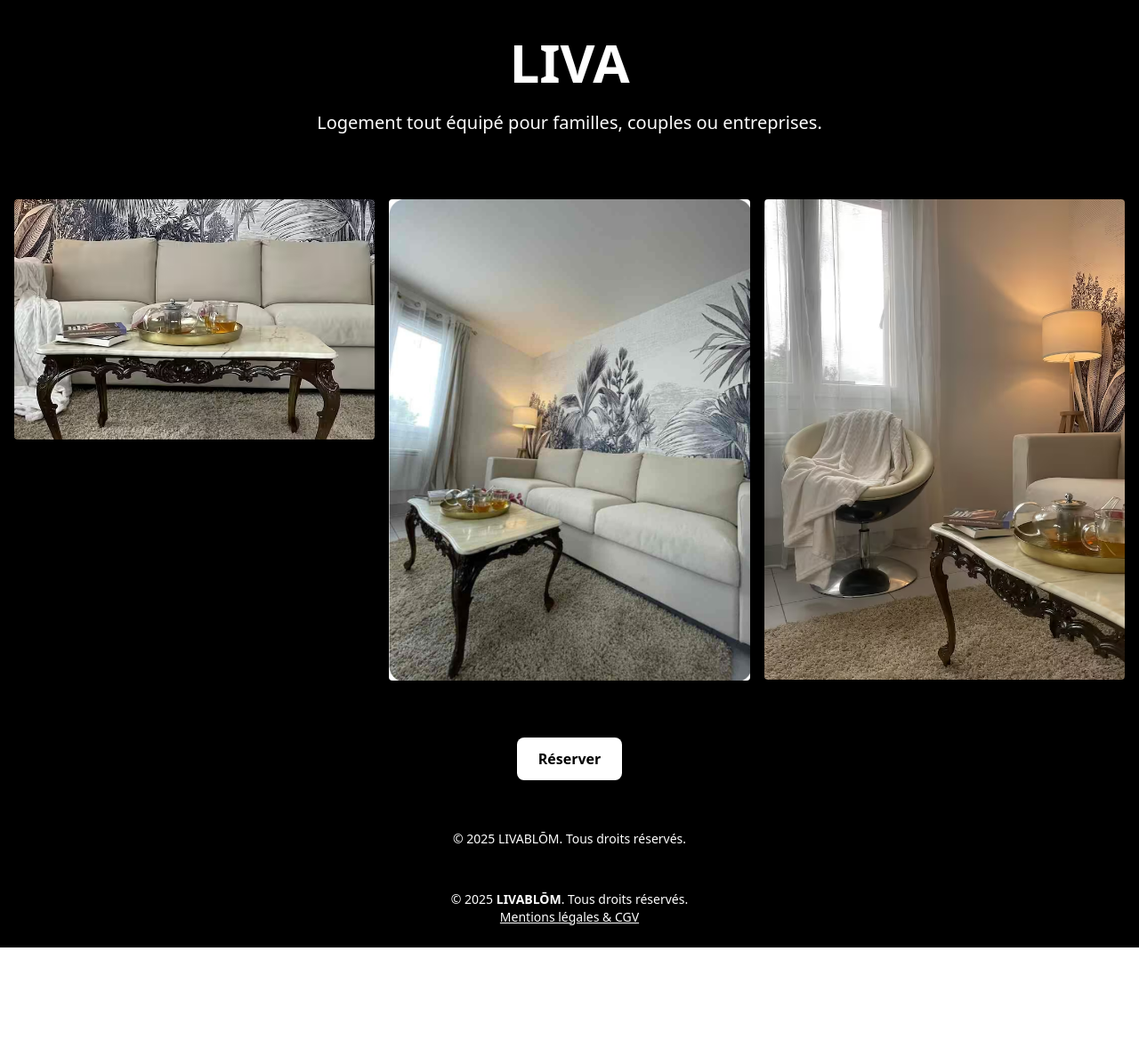
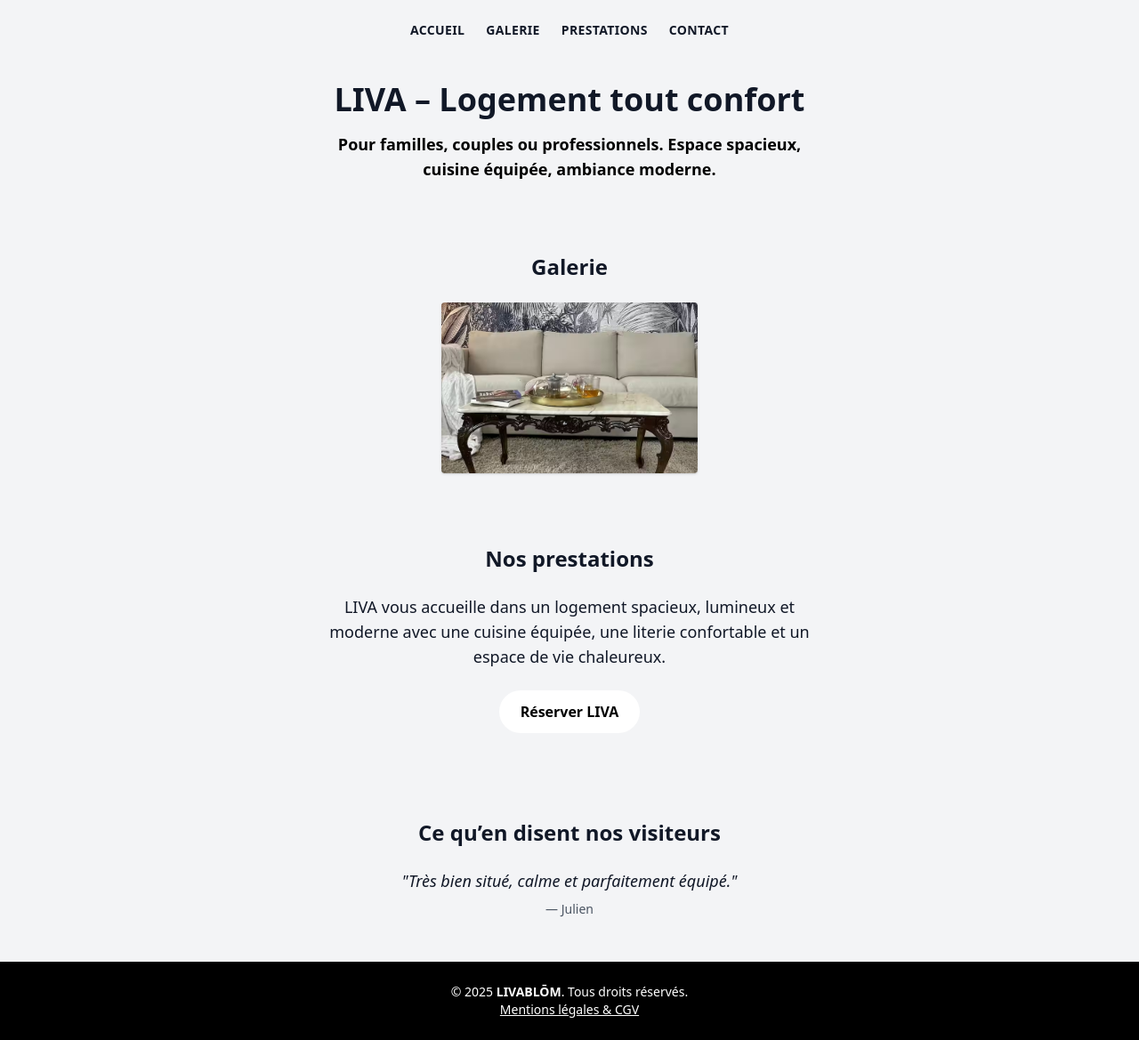
Before and after one commit to LIVABLOM/LIVABLOM, a Jekyll site: the page built from liva.md, in a window 1280 px wide. Shown: the whole page at 89% size. Built offline with Jekyll 4.4.1, drawn with Linux system fonts in a browser that asks for light colours; before the commit the page ends 1065 px from its top, so only the background shows below that.

Commit message:
Update liva.md

```diff
--- a/liva.md
+++ b/liva.md
@@ -1,35 +1,86 @@
 ---
 layout: default
-title: LIVA
+title: LIVA – Logement tout confort
+permalink: /liva
 ---
 
-<div class="bg-black text-white min-h-screen flex flex-col justify-between">
+<div class="bg-gray-100 min-h-screen px-4 text-center">
 
-  <section class="text-center px-4 py-10">
-    <h1 class="text-4xl md:text-6xl font-bold mb-6">LIVA</h1>
-    <p class="text-lg md:text-xl max-w-xl mx-auto">Logement tout équipé pour familles, couples ou entreprises.</p>
+  <!-- MENU DE NAVIGATION -->
+  <nav class="flex justify-center space-x-6 py-6 text-sm font-semibold uppercase tracking-wide">
+    <a href="{{ site.baseurl }}/" class="hover:underline">Accueil</a>
+    <a href="#galerie" class="hover:underline">Galerie</a>
+    <a href="#prestations" class="hover:underline">Prestations</a>
+    <a href="{{ site.baseurl }}/contact" class="hover:underline">Contact</a>
+  </nav>
+
+  <!-- SECTION ACCUEIL -->
+  <section id="accueil" class="py-6">
+    <h1 class="text-4xl font-bold mb-4">LIVA – Logement tout confort</h1>
+    <p class="text-lg max-w-xl mx-auto mb-6">
+      <strong class="text-black">
+        Pour familles, couples ou professionnels. Espace spacieux, cuisine équipée, ambiance moderne.
+      </strong>
+    </p>
   </section>
 
-  <section class="py-8 px-4">
-    <div class="grid grid-cols-1 sm:grid-cols-2 md:grid-cols-3 gap-4">
-      <a href="/assets/images/salon1.jpg" data-lightbox="liva">
-        <img src="/assets/images/salon1.jpg" alt="LIVA 1" class="w-full h-auto rounded shadow" />
+  <!-- SECTION GALERIE -->
+  <section id="galerie" class="py-8">
+    <h2 class="text-2xl font-bold mb-6">Galerie</h2>
+    <div class="flex justify-center">
+      <a href="{{ site.baseurl }}/assets/images/salon1.jpg" data-lightbox="liva" data-title="Salon LIVA">
+        <img src="{{ site.baseurl }}/assets/images/salon1.jpg" alt="Salon LIVA" class="h-48 rounded shadow" />
       </a>
-      <a href="/assets/images/Liva.jpg" data-lightbox="liva">
-        <img src="/assets/images/Liva.jpg" alt="LIVA 2" class="w-full h-auto rounded shadow" />
-      </a>
-      <a href="/assets/images/chaise.jpg" data-lightbox="liva">
-        <img src="/assets/images/chaise.jpg" alt="LIVA 3" class="w-full h-auto rounded shadow" />
-      </a>
+      <!-- Images masquées -->
+      <a href="{{ site.baseurl }}/assets/images/Liva.jpg" data-lightbox="liva" data-title="Salon LIVA" style="display: none;"></a>
+      <a href="{{ site.baseurl }}/assets/images/chaise.jpg" data-lightbox="liva" data-title="Salon LIVA" style="display: none;"></a>
+      <a href="{{ site.baseurl }}/assets/images/espacerepas.jpg" data-lightbox="liva" data-title="Coin repas LIVA" style="display: none;"></a>
+      <a href="{{ site.baseurl }}/assets/images/the.jpg" data-lightbox="liva" data-title="Table LIVA" style="display: none;"></a>
     </div>
   </section>
 
-  <section class="text-center py-8 px-4">
-    <a href="#contact" class="inline-block bg-white text-black px-6 py-3 rounded-lg font-semibold shadow hover:bg-gray-200 transition">Réserver</a>
+  <!-- SECTION PRESTATIONS -->
+  <section id="prestations" class="py-12">
+    <h2 class="text-2xl font-bold mb-6">Nos prestations</h2>
+    <p class="max-w-xl mx-auto text-lg mb-6">
+      LIVA vous accueille dans un logement spacieux, lumineux et moderne avec une cuisine équipée, une literie confortable et un espace de vie chaleureux.
+    </p>
+    <a href="{{ site.baseurl }}/contact"
+       class="bg-white text-black hover:bg-gray-300 font-semibold py-3 px-6 rounded-full transition inline-block">
+      Réserver LIVA
+    </a>
   </section>
 
-  <footer class="text-center text-sm text-white py-6 px-4">
-    &copy; 2025 LIVABLŌM. Tous droits réservés.
-  </footer>
+  <!-- AVIS CLIENTS -->
+  <section class="py-12">
+    <h2 class="text-2xl font-bold mb-6">Ce qu’en disent nos visiteurs</h2>
+    <div class="relative w-full max-w-2xl mx-auto overflow-hidden">
+      <div id="testimonial-carousel-liva" class="whitespace-nowrap transition-transform duration-700 ease-in-out">
+        <div class="inline-block w-full px-4">
+          <p class="text-lg italic mb-2">"Très bien situé, calme et parfaitement équipé."</p>
+          <p class="text-sm text-gray-600">— Julien</p>
+        </div>
+        <div class="inline-block w-full px-4">
+          <p class="text-lg italic mb-2">"Propre, moderne, idéal pour notre séjour professionnel."</p>
+          <p class="text-sm text-gray-600">— Marion & Thierry</p>
+        </div>
+        <div class="inline-block w-full px-4">
+          <p class="text-lg italic mb-2">"L’appartement est spacieux, tout était conforme à l’annonce."</p>
+          <p class="text-sm text-gray-600">— Élise</p>
+        </div>
+      </div>
+    </div>
+  </section>
+
+  <script>
+    let indexLiva = 0;
+    const carouselLiva = document.getElementById('testimonial-carousel-liva');
+    const slideCountLiva = carouselLiva.children.length;
+
+    setInterval(() => {
+      indexLiva = (indexLiva + 1) % slideCountLiva;
+      carouselLiva.style.transform = translateX(-${indexLiva * 100}%);
+    }, 5000);
+  </script>
 
 </div>
```
